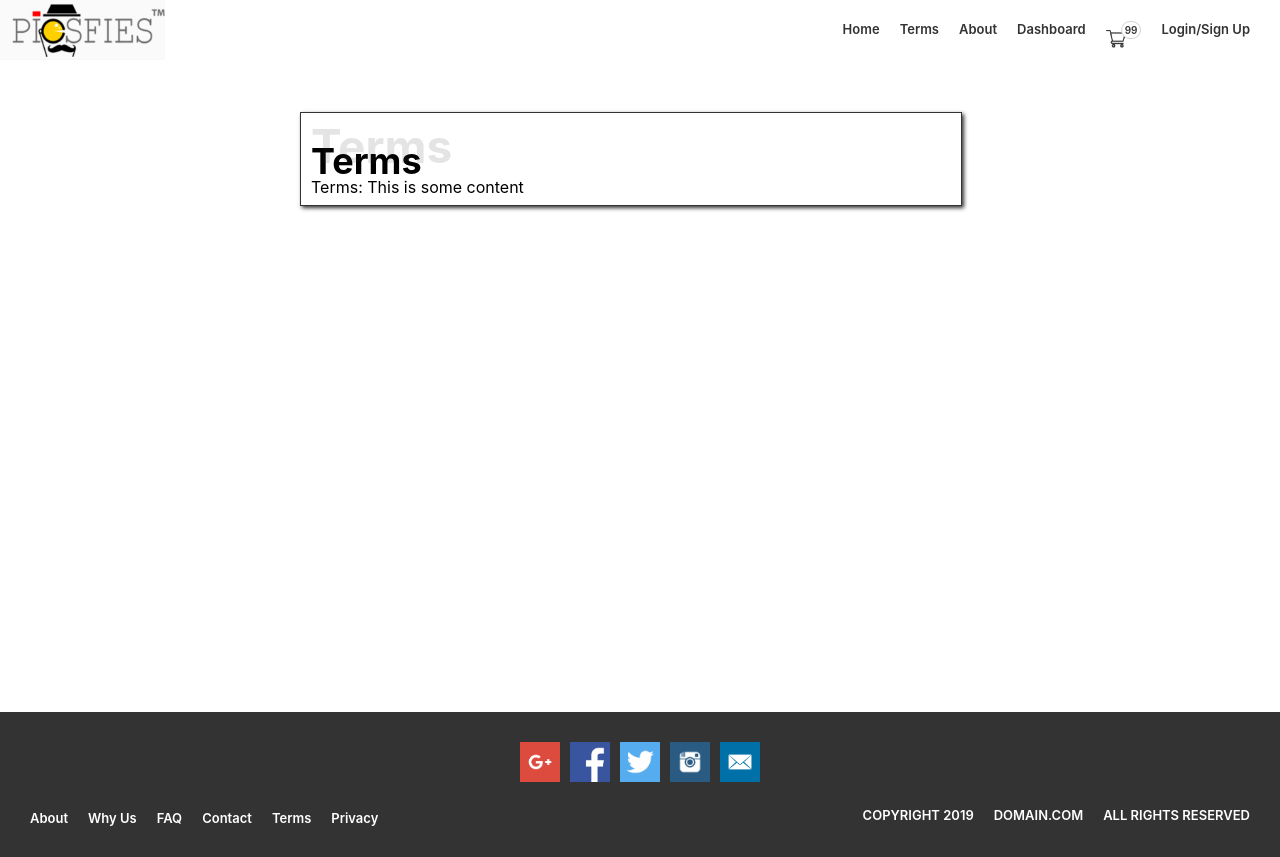
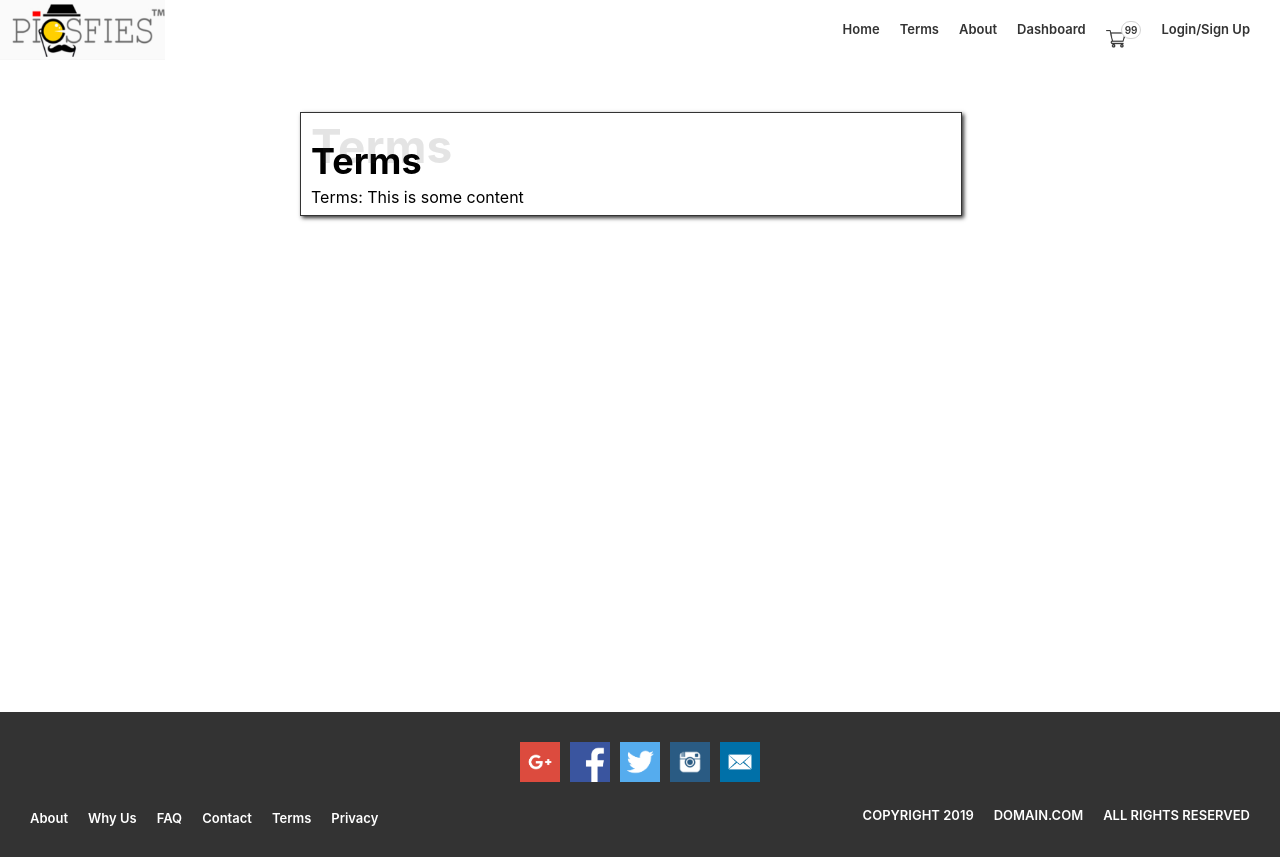
Before and after one commit to alinauroz/gogo-image, a React (Create React App) app in the folder client/: page /terms in a window 1280 px wide. Built offline with nearby package versions, Linux system fonts and the light colour scheme.

Commit message:
style: margin added to navbox content

```diff
--- a/client/src/Components/Container/NavBox.jsx
+++ b/client/src/Components/Container/NavBox.jsx
@@ -6,7 +6,7 @@ export default function (props) {
         <View className = 'navbox'>
             <Text className = 'navbox-title-shadow'>{props.title}</Text>
             <Text className = 'navbox-title'>{props.title}</Text>
-            <Text>{props.children}</Text>
+            <Text style = {{marginTop: 10}}>{props.children}</Text>
         </View>
     )
 }
```
